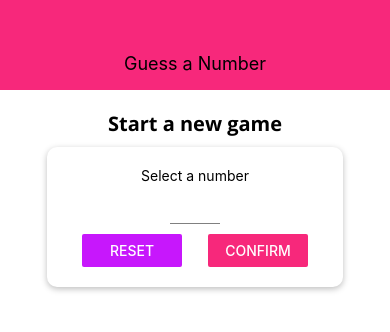
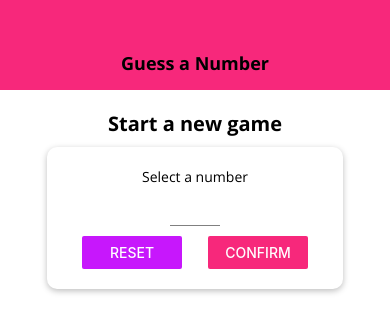
Before and after one commit to heminjohnson/React-Native-Guess-Number-App, a React Native app: screen / in a window 390 px wide. Shown: the top 332 px of the page. Built offline with nearby package versions, Linux system fonts and the light colour scheme.

Commit message:
refactor: use global styles wherever possible

```diff
--- /dev/null
+++ b/components/BodyText.js
@@ -0,0 +1,16 @@
+import React from 'react'
+import { Text, StyleSheet } from 'react-native'
+
+const BodyText = props => {
+  return (
+    <Text style={styles.body}>{props.children}</Text>
+  )
+}
+
+const styles = StyleSheet.create({
+  body: {
+    fontFamily: 'open-sans'
+  }
+})
+
+export default BodyText
--- a/components/Header.js
+++ b/components/Header.js
@@ -2,11 +2,12 @@
 import { View, Text, StyleSheet } from 'react-native'
 
 import Colors from '../constants/colors'
+import TitleText from './Titletext'
 
 const Header = props => {
     return (
         <View style={styles.header}>
-            <Text style={styles.headerTitle}>{props.title}</Text>
+          <TitleText>{props.title}</TitleText>
         </View>
     )
 }
@@ -19,10 +20,6 @@
         backgroundColor: Colors.primary,
         alignItems: 'center',
         justifyContent: 'center'
-    },
-    headerTitle: {
-      color: 'black',
-      fontSize: 18
     }
 })
 
--- /dev/null
+++ b/components/Titletext.js
@@ -0,0 +1,17 @@
+import React from 'react'
+import { Text, StyleSheet } from 'react-native'
+
+const TitleText = props => {
+  return (
+    <Text style={{...styles.title, ...props.style}}>{props.children}</Text>
+  )
+}
+
+const styles = StyleSheet.create({
+  title: {
+    fontFamily: 'open-sans-bold',
+    fontSize: 18
+  }
+})
+
+export default TitleText
--- /dev/null
+++ b/constants/default-styles.js
@@ -0,0 +1,11 @@
+import { StyleSheet } from 'react-native'
+
+export default StyleSheet.create({
+  bodyText: {
+    fontFamily: 'open-sans'
+  },
+  title: {
+    fontFamily: 'open-sans-bold',
+    fontSize: 18
+  }
+})
--- a/screens/GameScreen.js
+++ b/screens/GameScreen.js
@@ -1,7 +1,10 @@
 import React, { useState, useRef, useEffect } from 'react'
 import { View, Text, StyleSheet, Button, Alert } from 'react-native'
+
 import NumberContainer from '../components/NumberContainer'
 import Card from '../components/Card'
+
+import DefaultStyles from '../constants/default-styles'
 
 const generateRandomBetween = (min, max, exclude) => {
   min = Math.ceil(min)
@@ -51,7 +54,7 @@
 
   return (
     <View style={styles.screen}>
-      <Text>Opponent's Guess</Text>
+      <Text style={DefaultStyles.title}>Opponent's Guess</Text>
       <NumberContainer>{currentGuess}</NumberContainer>
       <Card style={styles.buttonContainer}>
         <Button onPress={nextGuessHandler.bind(this, 'lower')} title={'LOWER'} />
--- a/screens/StartGameScreen.js
+++ b/screens/StartGameScreen.js
@@ -5,6 +5,8 @@
 import Colors from '../constants/colors'
 import Input from '../components/Input'
 import NumberContainer from '../components/NumberContainer'
+import BodyText from '../components/BodyText'
+import TitleText from '../components/Titletext'
 
 const StartGameScreen = props => {
 
@@ -44,7 +46,7 @@
   if(confirmed) {
     confirmedOutput = (
       <Card style={styles.summaryContainer}>
-        <Text>You Selected</Text>
+        <BodyText>You Selected</BodyText>
         <NumberContainer>{selectedNumber}</NumberContainer>
         <Button title={'START GAME'} onPress={() => props.onStartGame(selectedNumber)}/>
       </Card>
@@ -56,9 +58,9 @@
       Keyboard.dismiss()
     }}>
       <View style={styles.screen}>
-        <Text style={styles.title}>Start a new game</Text>
+        <TitleText style={styles.title}>Start a new game</TitleText>
         <Card style={styles.inputContainer}>
-          <Text>Select a number</Text>
+          <BodyText style={styles.text}>Select a number</BodyText>
           <Input
             style={styles.input}
             blurOnSubmit
@@ -116,6 +118,9 @@
   summaryContainer: {
     marginTop: 20,
     alignItems: 'center'
+  },
+  text: {
+    fontFamily: 'open-sans'
   }
 })
 
```
